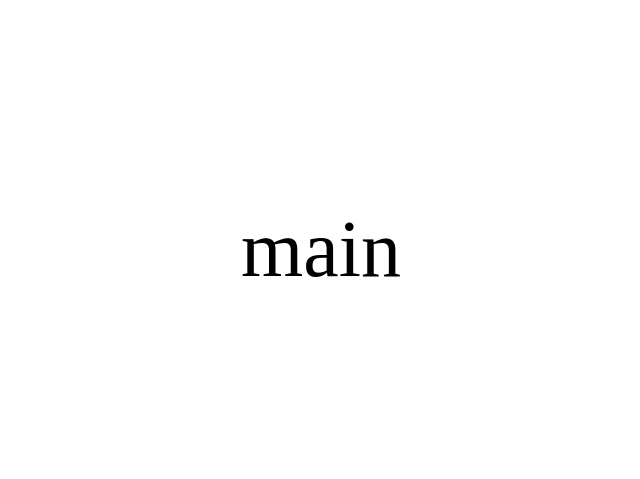
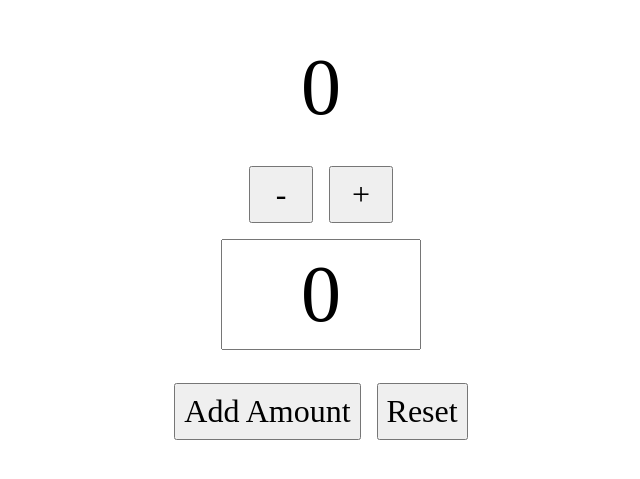
Before and after one commit to rahulsharma0212/react-redux, a React (Create React App) app: page / in a window 1280 px wide. Shown: the part 151-630 px from the top of the page, without its empty margins (319-959 px from the left). Built offline with nearby package versions, Linux system fonts and the light colour scheme.

Commit message:
completed counter project

```diff
--- a/src/App.js
+++ b/src/App.js
@@ -1,5 +1,10 @@
+import Counter from "./feature/counter/Counter";
 function App() {
-  return <main className="App">main</main>;
+  return (
+    <main className="App">
+      <Counter />
+    </main>
+  );
 }
 
 export default App;
--- a/src/app/store.js
+++ b/src/app/store.js
@@ -1,5 +1,8 @@
 import { configureStore } from "@reduxjs/toolkit";
+import counterReducer from "../feature/counter/counterSlice";
 
 export const store = configureStore({
-  reducer: {},
+  reducer: {
+    counter: counterReducer,
+  },
 });
--- /dev/null
+++ b/src/feature/counter/Counter.js
@@ -0,0 +1,35 @@
+import { useState } from "react";
+import { useSelector, useDispatch } from "react-redux";
+import { increment, decrement, reset, incrementByAmount } from "./counterSlice";
+const Counter = () => {
+  const [incrementAmount, setIncrementAmount] = useState(0);
+  const addValue = Number(incrementAmount) || 0;
+  const count = useSelector((state) => state.counter.count);
+  const dispatch = useDispatch();
+  const resetAll = () => {
+    setIncrementAmount(0);
+    dispatch(reset());
+  };
+  return (
+    <section>
+      <p>{count}</p>
+      <div>
+        <button onClick={() => dispatch(decrement())}>-</button>
+        <button onClick={() => dispatch(increment())}>+</button>
+      </div>
+      <input
+        type="text"
+        value={incrementAmount}
+        onChange={(e) => setIncrementAmount(e.target.value)}
+      />
+      <div>
+        <button onClick={() => dispatch(incrementByAmount(addValue))}>
+          Add Amount
+        </button>
+        <button onClick={resetAll}>Reset</button>
+      </div>
+    </section>
+  );
+};
+
+export default Counter;
--- /dev/null
+++ b/src/feature/counter/counterSlice.js
@@ -0,0 +1,28 @@
+import { createSlice } from "@reduxjs/toolkit";
+
+const initialState = {
+  count: 0,
+};
+
+export const counterSlice = createSlice({
+  name: "counter",
+  initialState: initialState,
+  reducers: {
+    increment: (state) => {
+      state.count += 1;
+    },
+    decrement: (state) => {
+      state.count -= 1;
+    },
+    reset: (state) => {
+      state.count = 0;
+    },
+    incrementByAmount: (state, action) => {
+      state.count += action.payload;
+    },
+  },
+});
+
+export const { increment, decrement, reset, incrementByAmount } =
+  counterSlice.actions;
+export default counterSlice.reducer;
```
Also changed, not shown: 1 other file (tests, documents, lock files or other folders).
